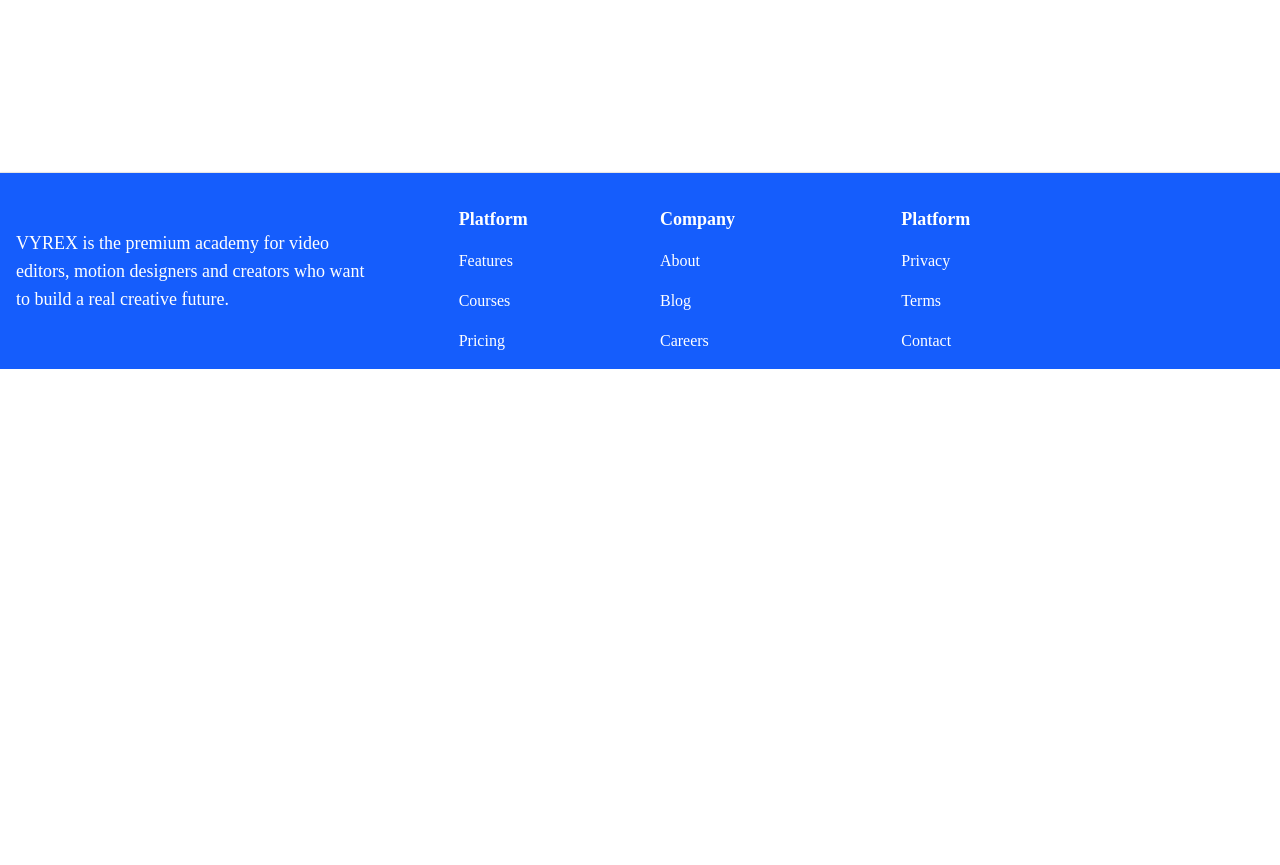
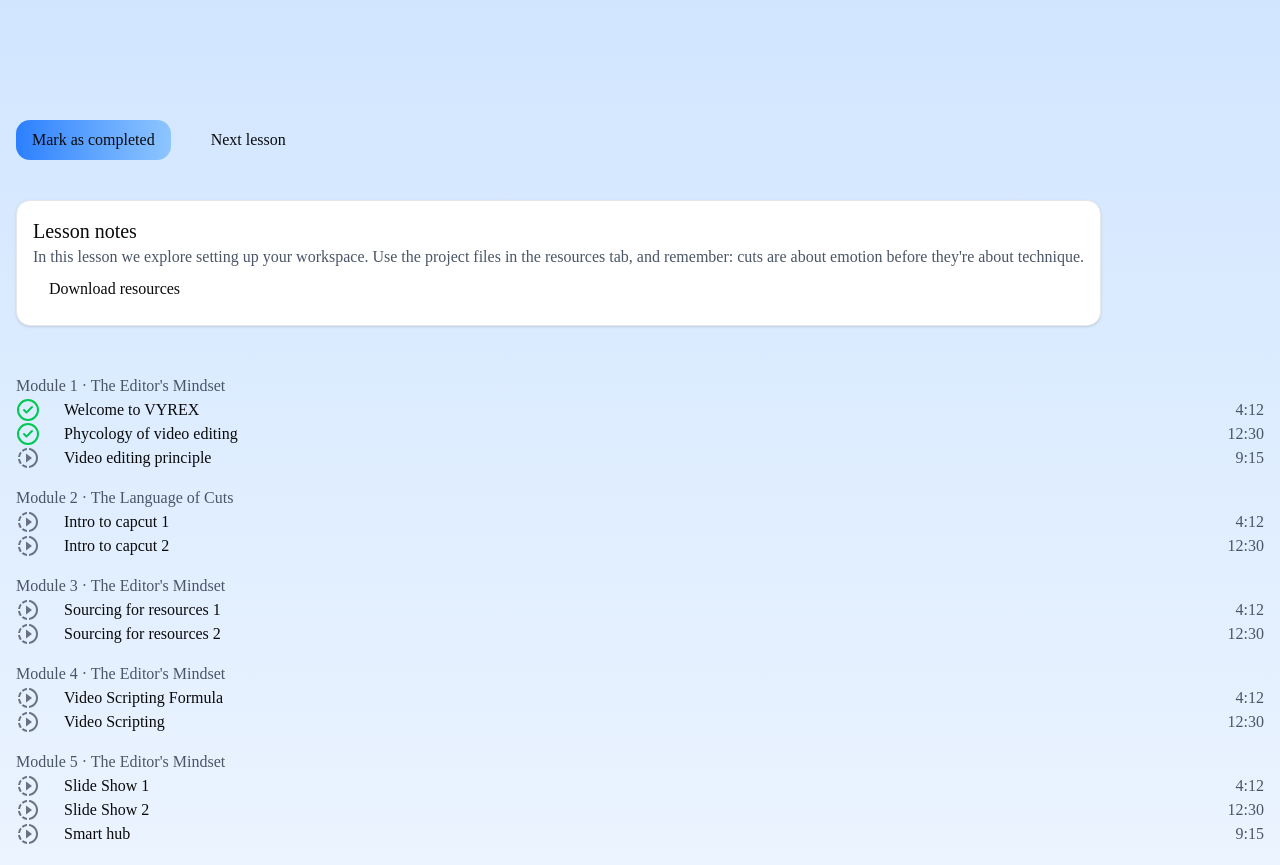
Before and after one commit to ADEDANCE/vyrex, a Next.js app: page /Beginner in a window 1280 px wide. Before the commit this address had no page. Shown: the part 700-1565 px from the top of the page. Before the commit the page ends 1069 px from the top, so only its background shows below. Built offline with nearby package versions, Linux system fonts and the light colour scheme.

Commit message:
Feat:Create biginner page

```diff
--- /dev/null
+++ b/app/Beginner/page.tsx
@@ -0,0 +1,195 @@
+import { CircleCheck } from "lucide-react";
+import Button from "../components/Button";
+import { MdOutlineSlowMotionVideo } from "react-icons/md";
+
+export default function page() {
+  return (
+    <section className=" bg-linear-to-b from-blue-200 to-blue-50 w-full py-10 px-4 ">
+      <div className=" flex flex-col items-start ">
+        <p className=" text-gray-600">Editing Foundations</p>
+        <h2 className=" font-medium text-black text-2xl">Welcome to VYREX</h2>
+
+        <video className=" mt-7 rounded-lg w-full" src=""></video>
+
+        <div className=" flex gap-6">
+          <Button
+            children="Mark as completed"
+            className=" bg-linear-to-r from-blue-500 to-blue-300 rounded-xl"
+          />
+
+          <Button children="Next lesson" />
+        </div>
+
+        {/* lesson notes */}
+        <div className=" mt-10 py-4 px-4 text-start border border-gray-200 shadow bg-white rounded-xl">
+          <h3 className=" font-medium text-xl">Lesson notes</h3>
+
+          <p className=" text-gray-600">
+            In this lesson we explore setting up your workspace. Use the project
+            files in the resources tab, and remember: cuts are about emotion
+            before they're about technique.
+          </p>
+
+          <Button children="Download resources" />
+        </div>
+
+        {/*Curriculum  */}
+        <h3 className=" mt-8  text-gray-600 font-medium"></h3>
+
+        {/* Module 1 */}
+        <div className=" mt-4 w-full">
+          <p className=" text-gray-600">Module 1 · The Editor's Mindset</p>
+
+          <div className=" flex justify-between">
+            <div className=" flex gap-6">
+              <CircleCheck className=" text-green-500" />
+              <p>Welcome to VYREX</p>
+            </div>
+            <p className=" text-gray-600">4:12</p>
+          </div>
+
+          <div className=" flex justify-between">
+            <div className=" flex gap-6">
+              <CircleCheck className=" text-green-500" />
+              <p>Phycology of video editing</p>
+            </div>
+            <p className=" text-gray-600">12:30</p>
+          </div>
+
+          <div className=" flex justify-between">
+            <div className=" flex gap-6">
+              <MdOutlineSlowMotionVideo className=" text-gray-500 text-2xl" />
+              <p>Video editing principle</p>
+            </div>
+            <p className=" text-gray-600">9:15</p>
+          </div>
+        </div>
+
+        {/* Module 2 */}
+        <div className=" mt-4 w-full">
+          <p className=" text-gray-600">Module 2 · The Language of Cuts</p>
+
+          <div className=" flex justify-between">
+            <div className=" flex gap-6">
+              <MdOutlineSlowMotionVideo className=" text-gray-500 text-2xl" />
+
+              <p>Intro to capcut 1</p>
+            </div>
+            <p className=" text-gray-600">4:12</p>
+          </div>
+
+          <div className=" flex justify-between">
+            <div className=" flex gap-6">
+              <MdOutlineSlowMotionVideo className=" text-gray-500 text-2xl" />
+
+              <p>Intro to capcut 2</p>
+            </div>
+            <p className=" text-gray-600">12:30</p>
+          </div>
+        </div>
+
+        {/* Module 3 */}
+        <div className=" mt-4 w-full">
+          <p className=" text-gray-600">Module 3 · The Editor's Mindset</p>
+
+          <div className=" flex justify-between">
+            <div className=" flex gap-6">
+              <MdOutlineSlowMotionVideo className=" text-gray-500 text-2xl" />
+              <p>Sourcing for resources 1 </p>
+            </div>
+            <p className=" text-gray-600">4:12</p>
+          </div>
+
+          <div className=" flex justify-between">
+            <div className=" flex gap-6">
+              <MdOutlineSlowMotionVideo className=" text-gray-500 text-2xl" />
+              <p>Sourcing for resources 2 </p>
+            </div>
+            <p className=" text-gray-600">12:30</p>
+          </div>
+        </div>
+
+        {/* Module 4 */}
+        <div className=" mt-4 w-full">
+          <p className=" text-gray-600">Module 4 · The Editor's Mindset</p>
+
+          <div className=" flex justify-between">
+            <div className=" flex gap-6">
+              <MdOutlineSlowMotionVideo className=" text-gray-500 text-2xl" />
+              <p>Video Scripting Formula</p>
+            </div>
+            <p className=" text-gray-600">4:12</p>
+          </div>
+
+          <div className=" flex justify-between">
+            <div className=" flex gap-6">
+              <MdOutlineSlowMotionVideo className=" text-gray-500 text-2xl" />
+              <p>Video Scripting</p>
+            </div>
+            <p className=" text-gray-600">12:30</p>
+          </div>
+        </div>
+
+        {/* Module 5 */}
+        <div className=" mt-4 w-full">
+          <p className=" text-gray-600">Module 5 · The Editor's Mindset</p>
+
+          <div className=" flex justify-between">
+            <div className=" flex gap-6">
+              <MdOutlineSlowMotionVideo className=" text-gray-500 text-2xl" />
+              <p>Slide Show 1</p>
+            </div>
+            <p className=" text-gray-600">4:12</p>
+          </div>
+
+          <div className=" flex justify-between">
+            <div className=" flex gap-6">
+              <MdOutlineSlowMotionVideo className=" text-gray-500 text-2xl" />
+              <p>Slide Show 2</p>
+            </div>
+            <p className=" text-gray-600">12:30</p>
+          </div>
+
+          <div className=" flex justify-between">
+            <div className=" flex gap-6">
+              <MdOutlineSlowMotionVideo className=" text-gray-500 text-2xl" />
+              <p>Smart hub </p>
+            </div>
+            <p className=" text-gray-600">9:15</p>
+          </div>
+        </div>
+
+        {/* Module 6 */}
+        <div className=" mt-4 w-full">
+          <p className=" text-gray-600">Module 1 · The Editor's Mindset</p>
+
+          <div className=" flex justify-between">
+            <div className=" flex gap-6">
+              <MdOutlineSlowMotionVideo className=" text-gray-500 text-2xl" />
+              <p>Slide show 1 </p>
+            </div>
+            <p className=" text-gray-600">9:15</p>
+          </div>
+
+          <div className=" flex justify-between">
+            <div className=" flex gap-6">
+              <MdOutlineSlowMotionVideo className=" text-gray-500 text-2xl" />
+              <p>Slide show 2 </p>
+            </div>
+
+            <p className=" text-gray-600">12:30</p>
+          </div>
+
+          <div className=" flex justify-between">
+            <div className=" flex gap-6">
+              <MdOutlineSlowMotionVideo className=" text-gray-500 text-2xl" />
+              <p>Congratulattion And Encouragement Message </p>
+            </div>
+
+            <p className=" text-gray-600">9:15</p>
+          </div>
+        </div>
+      </div>
+    </section>
+  );
+}
```
